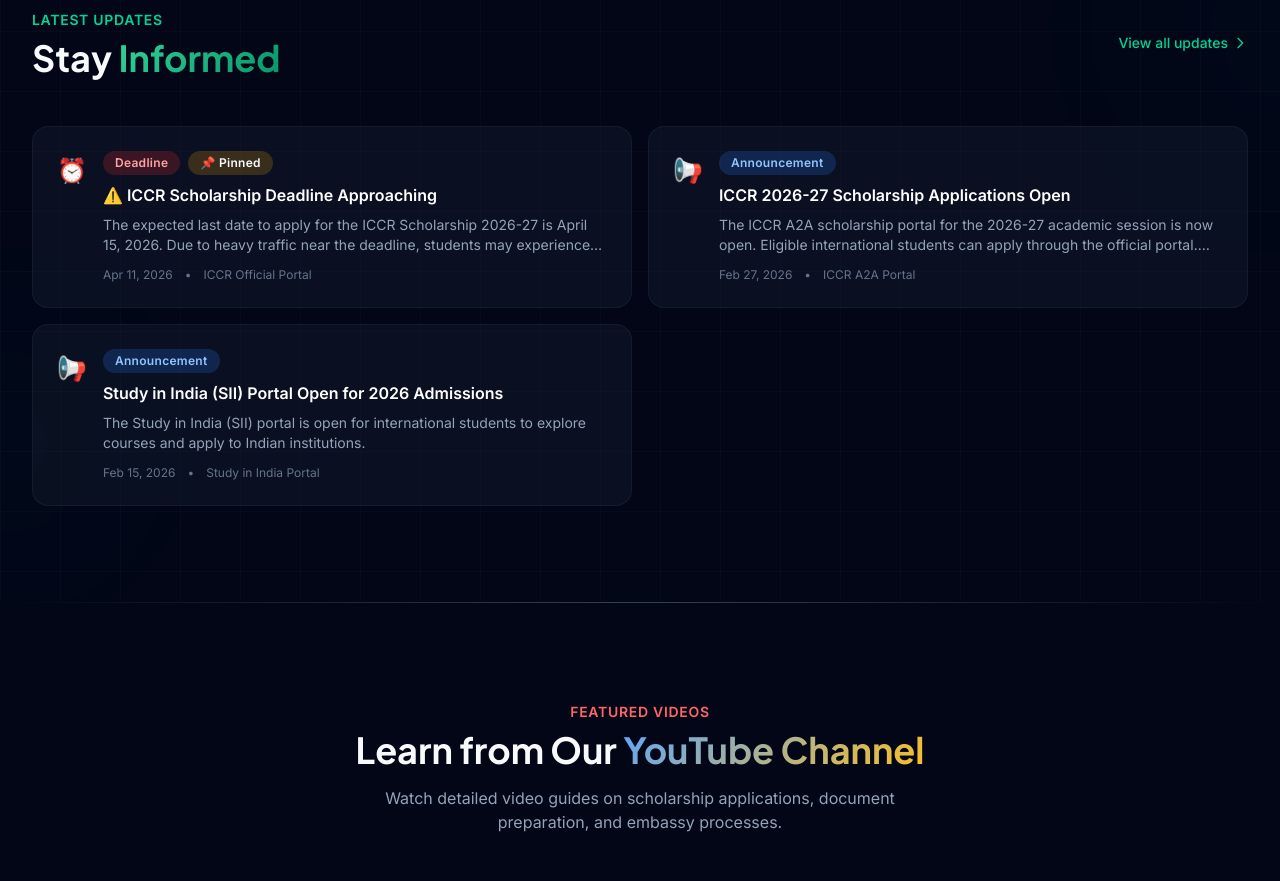
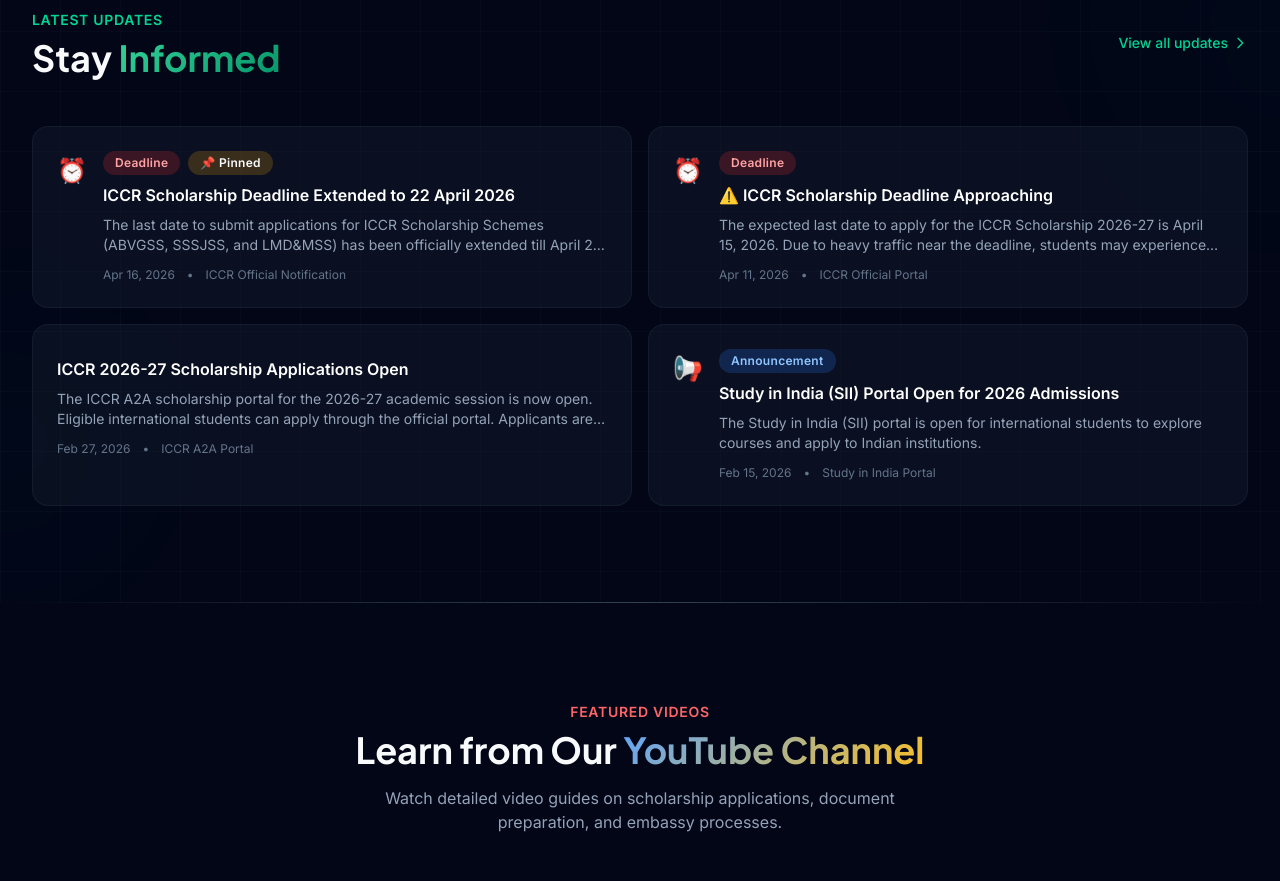
Before and after one commit to prajeet-shah/prajeet-the-creator, a Next.js app: page / in a window 1280 px wide. Shown: the part 1620-2501 px from the top of the page. Built offline with nearby package versions, Linux system fonts and the light colour scheme; grey boxes are pictures that could not be loaded.

Commit message:
add new update notification system and improve 'message' type UI

```diff
--- a/src/app/layout.js
+++ b/src/app/layout.js
@@ -3,6 +3,7 @@
 import { Analytics } from "@vercel/analytics/react";
 import Navbar from "@/components/layout/Navbar";
 import Footer from "@/components/layout/Footer";
+import UpdateNotifier from "@/components/layout/UpdateNotifier";
 
 const inter = Inter({
   variable: "--font-sans",
@@ -81,6 +82,7 @@
       </head>
       <body className="antialiased">
         <Navbar />
+        <UpdateNotifier />
         <main className="min-h-screen">{children}</main>
         <Footer />
         <Analytics />
--- a/src/app/updates/page.js
+++ b/src/app/updates/page.js
@@ -9,6 +9,7 @@
   embassy: { color: "bg-purple-500/20 text-purple-300", icon: "🏛️", label: "Embassy" },
   result: { color: "bg-green-500/20 text-green-300", icon: "📊", label: "Result" },
   deadline: { color: "bg-red-500/20 text-red-300", icon: "⏰", label: "Deadline" },
+  message: { color: "bg-zinc-500/20 text-zinc-300", icon: "💬", label: "Message" },
 };
 
 const allTags = [
@@ -76,7 +77,7 @@
         {/* Updates List */}
         <div className="space-y-4">
           {sortedUpdates.map((update, i) => {
-            const config = typeConfig[update.type] || typeConfig.announcement;
+            const config = typeConfig[update.type] || typeConfig.message;
             return (
               <motion.article
                 key={update.id}
@@ -88,9 +89,11 @@
               >
                 {/* Type & Tags */}
                 <div className="flex items-center gap-2 mb-3 flex-wrap">
-                  <span className={`tag ${config.color} text-xs`}>
-                    {config.icon} {config.label}
-                  </span>
+                  {update.type !== "message" && (
+                    <span className={`tag ${config.color} text-xs`}>
+                      {config.icon} {config.label}
+                    </span>
+                  )}
                   {update.tags.map((tag) => (
                     <span
                       key={tag}
@@ -115,7 +118,7 @@
                 </p>
 
                 {/* Links */}
-                {update.links && update.links.filter(l => l.url && l.url !== "#").length > 0 && (
+                {update.type !== "message" && update.links && update.links.filter(l => l.url && l.url !== "#").length > 0 && (
                   <div className="flex flex-wrap gap-3 mb-6">
                     {update.links
                       .filter((link) => link.url && link.url !== "#")
--- a/src/components/home/LatestUpdates.jsx
+++ b/src/components/home/LatestUpdates.jsx
@@ -5,10 +5,11 @@
 import { updates } from "@/data/updates";
 
 const typeConfig = {
-  announcement: { color: "bg-blue-500/20 text-blue-300", icon: "📢" },
-  embassy: { color: "bg-purple-500/20 text-purple-300", icon: "🏛️" },
-  result: { color: "bg-green-500/20 text-green-300", icon: "📊" },
-  deadline: { color: "bg-red-500/20 text-red-300", icon: "⏰" },
+  announcement: { color: "bg-blue-500/20 text-blue-300", icon: "📢", label: "Announcement" },
+  embassy: { color: "bg-purple-500/20 text-purple-300", icon: "🏛️", label: "Embassy" },
+  result: { color: "bg-green-500/20 text-green-300", icon: "📊", label: "Result" },
+  deadline: { color: "bg-red-500/20 text-red-300", icon: "⏰", label: "Deadline" },
+  message: { color: "bg-zinc-500/20 text-zinc-300", icon: "💬", label: "Message" },
 };
 
 export default function LatestUpdates() {
@@ -64,7 +65,7 @@
         {/* Updates Grid */}
         <div className="grid grid-cols-1 md:grid-cols-2 gap-4">
           {latestUpdates.map((update, i) => {
-            const config = typeConfig[update.type] || typeConfig.announcement;
+            const config = typeConfig[update.type] || typeConfig.message;
             return (
               <motion.div
                 key={update.id}
@@ -72,23 +73,28 @@
                 whileInView={{ opacity: 1, y: 0 }}
                 viewport={{ once: true }}
                 transition={{ delay: i * 0.1 }}
+                className="h-full"
               >
                 <Link
                   href={`/updates#${update.slug}`}
-                  className="block p-6 rounded-2xl border border-dark-800/50 bg-dark-800/30 hover:bg-emerald-500/5 hover:border-emerald-500/30 transition-all duration-300 card-hover group"
+                  className="block h-full min-h-[160px] p-6 rounded-2xl border border-dark-800/50 bg-dark-800/30 hover:bg-emerald-500/5 hover:border-emerald-500/30 transition-all duration-300 card-hover group"
                 >
                   <div className="flex items-start gap-4">
                     {/* Type icon */}
-                    <div className="text-2xl mt-1 flex-shrink-0">{config.icon}</div>
+                    {update.type !== "message" && (
+                      <div className="text-2xl mt-1 flex-shrink-0">{config.icon}</div>
+                    )}
 
                     <div className="flex-1 min-w-0">
                       {/* Tags */}
                       <div className="flex items-center gap-2 mb-2 flex-wrap">
-                        <span
-                          className={`tag ${config.color} text-xs`}
-                        >
-                          {update.type.charAt(0).toUpperCase() + update.type.slice(1)}
-                        </span>
+                        {update.type !== "message" && (
+                          <span
+                            className={`tag ${config.color} text-xs`}
+                          >
+                            {config.label}
+                          </span>
+                        )}
                         {update.isPinned && (
                           <span className="tag bg-accent-500/20 text-accent-300 text-xs">
                             📌 Pinned
--- /dev/null
+++ b/src/components/layout/UpdateNotifier.jsx
@@ -0,0 +1,67 @@
+"use client";
+
+import { useState, useEffect } from "react";
+import { motion, AnimatePresence } from "framer-motion";
+import { updates } from "@/data/updates";
+
+export default function UpdateNotifier() {
+  const [isVisible, setIsVisible] = useState(false);
+
+  useEffect(() => {
+    if (updates.length === 0) return;
+
+    // Get the latest update date
+    const latestUpdate = [...updates].sort(
+      (a, b) => new Date(b.publishedAt) - new Date(a.publishedAt)
+    )[0];
+
+    if (!latestUpdate) return;
+
+    const publishedDate = new Date(latestUpdate.publishedAt);
+    const now = new Date();
+
+    // Calculate difference in days
+    const diffTime = Math.abs(now - publishedDate);
+    const diffDays = diffTime / (1000 * 60 * 60 * 24);
+
+    // Show if updated in the last 2 days
+    if (diffDays <= 2) {
+      // Small delay before showing
+      const timer = setTimeout(() => {
+        setIsVisible(true);
+
+        // Hide after 3 seconds (between 2-4 seconds as requested)
+        const hideTimer = setTimeout(() => {
+          setIsVisible(false);
+        }, 3000);
+
+        return () => clearTimeout(hideTimer);
+      }, 1000);
+
+      return () => clearTimeout(timer);
+    }
+  }, []);
+
+  return (
+    <AnimatePresence>
+      {isVisible && (
+        <motion.div
+          initial={{ opacity: 0, y: 50, scale: 0.9 }}
+          animate={{ opacity: 1, y: 0, scale: 1 }}
+          exit={{ opacity: 0, y: 20, scale: 0.9 }}
+          className="fixed bottom-8 left-1/2 -translate-x-1/2 z-[100]"
+        >
+          <div className="bg-emerald-600/90 backdrop-blur-md text-white px-6 py-3 rounded-2xl shadow-2xl shadow-emerald-900/40 border border-emerald-400/30 flex items-center gap-3">
+            <span className="flex h-2 w-2 relative">
+              <span className="animate-ping absolute inline-flex h-full w-full rounded-full bg-emerald-200 opacity-75"></span>
+              <span className="relative inline-flex rounded-full h-2 w-2 bg-emerald-100"></span>
+            </span>
+            <span className="font-semibold tracking-wide text-sm whitespace-nowrap">
+              New Latest Update
+            </span>
+          </div>
+        </motion.div>
+      )}
+    </AnimatePresence>
+  );
+}
--- a/src/data/faqs.js
+++ b/src/data/faqs.js
@@ -31,6 +31,51 @@
     {
       question: "Can I apply to multiple ICCR scholarship schemes?",
       answer: "No, applicants should apply under only one scholarship scheme in a given academic session.",
+    },
+    {
+      question: "Is a GMAT score compulsory for MBA students?",
+      answer:
+        "Yes, a GMAT score is generally required for MBA programs under the ICCR Scholarship, as per university requirements.",
+    },
+    {
+      question: "What documents are required for filling the ICCR Scholarship form?",
+      answer:
+        "You can check the detailed list of required documents in the scholarship section on this page. All documents are explained step by step for your convenience.",
+    },
+    {
+      question: "Can Class 12 appearing students apply for the ICCR Scholarship?",
+      answer:
+        "No, Class 12 appearing students are not eligible to apply. The final Class 12 result is mandatory at the time of application.",
+    },
+    {
+      question: "Can diploma students apply for the ICCR Scholarship?",
+      answer:
+        "No, diploma students are not eligible to apply. A Class 12 qualification is compulsory, and a diploma is not considered equivalent to Class 12 for this scholarship.",
+    },
+    {
+      question: "Are IELTS or TOEFL scores compulsory during the ICCR application?",
+      answer:
+        "No, IELTS or TOEFL scores are not mandatory ICCR scholarship applications.",
+    },
+    {
+      question: "How much money should I deposit in the bank for the ICCR Scholarship?",
+      answer:
+        "You need to deposit 400 (as per embassy instruction). Make sure to write your name and application number on the receipt, as it must be submitted to the Indian Embassy.",
+    },
+    {
+      question: "What documents need to be uploaded under English translation?",
+      answer:
+        "You must upload English translations of any documents that are not originally in English (for example, citizenship documents in Nepali). These translations can be prepared through a notary office. I have attached the format sample in document section",
+    },
+    {
+      question: "What should I upload as proof of English as a subject?",
+      answer:
+        "You need to provide proof that you studied English as a subject. For undergraduate applicants, this should be obtained from your Class 12 school/college. For postgraduate applicants, it should be from your bachelor’s institution. If English was not part of your bachelor’s program, you can use your Class 12 proof. You have to prepare it from college/university. I have attached the format sample in document section.",
+    },
+    {
+      question: "What is the chance of selection in the ICCR Scholarship?",
+      answer:
+        "There is no fixed or guaranteed selection percentage for the ICCR Scholarship. Selection depends on multiple factors such as academic performance, number of applicants, seat availability in chosen universities, competition level, quality of essay written, strength of supporting documents, and additional qualifications like IELTS/TOEFL (if applicable). The process involves both the Indian Embassy and the university, so results may vary each year.",
     },
   ],
   "compex-scholarship": [
@@ -92,6 +137,7 @@
       question: "What should I do after reaching India?",
       answer: "After arriving in India, you must register on the FRRO portal within 14–15 days. This is mandatory for international students.",
     }
+
   ],
   "mahatma-gandhi-scholarship": [
     {
--- a/src/data/scholarships.js
+++ b/src/data/scholarships.js
@@ -7,7 +7,7 @@
       "Indian Council for Cultural Relations (ICCR) offers fully funded scholarships for international students to study in Indian universities. Covers tuition, accommodation allowance, and monthly stipend.",
 
     category: "Fully Funded",
-    deadline: "April 15, 2026", // safer updated range
+    deadline: "April 22, 2026", // safer updated range
     deadlineStatus: "open",
 
     coverColor: "from-blue-600 to-indigo-700",
--- a/src/data/updates.js
+++ b/src/data/updates.js
@@ -5,7 +5,7 @@
     title: "ICCR 2026-27 Scholarship Applications Open",
     content:
       "The ICCR A2A scholarship portal for the 2026-27 academic session is now open. Eligible international students can apply through the official portal. Applicants are strongly advised to complete their applications early and ensure all required documents are uploaded correctly to avoid last-minute issues.",
-    type: "announcement",
+    type: "message",
     tags: ["ICCR", "Application Open"],
     source: "ICCR A2A Portal",
     isPinned: false,
@@ -38,10 +38,23 @@
     type: "deadline",
     tags: ["ICCR", "Deadline"],
     source: "ICCR Official Portal",
-    isPinned: true,
+    isPinned: false,
     publishedAt: "2026-04-11",
     links: [
       { label: "Deadline Alert PDF", url: "", type: "pdf" }
     ]
   },
+  {
+    id: 4,
+    slug: "iccr-deadline-extended-2026",
+    title: "ICCR Scholarship Deadline Extended to 22 April 2026",
+    content:
+      "The last date to submit applications for ICCR Scholarship Schemes (ABVGSS, SSSJSS, and LMD&MSS) has been officially extended till April 22, 2026. Students who have not yet applied should complete their application as soon as possible to avoid last-minute issues due to heavy traffic on the portal.",
+    type: "deadline",
+    tags: ["ICCR", "Deadline", "Extended"],
+    source: "ICCR Official Notification",
+    isPinned: true,
+    publishedAt: "2026-04-16",
+  }
+
 ];
```
